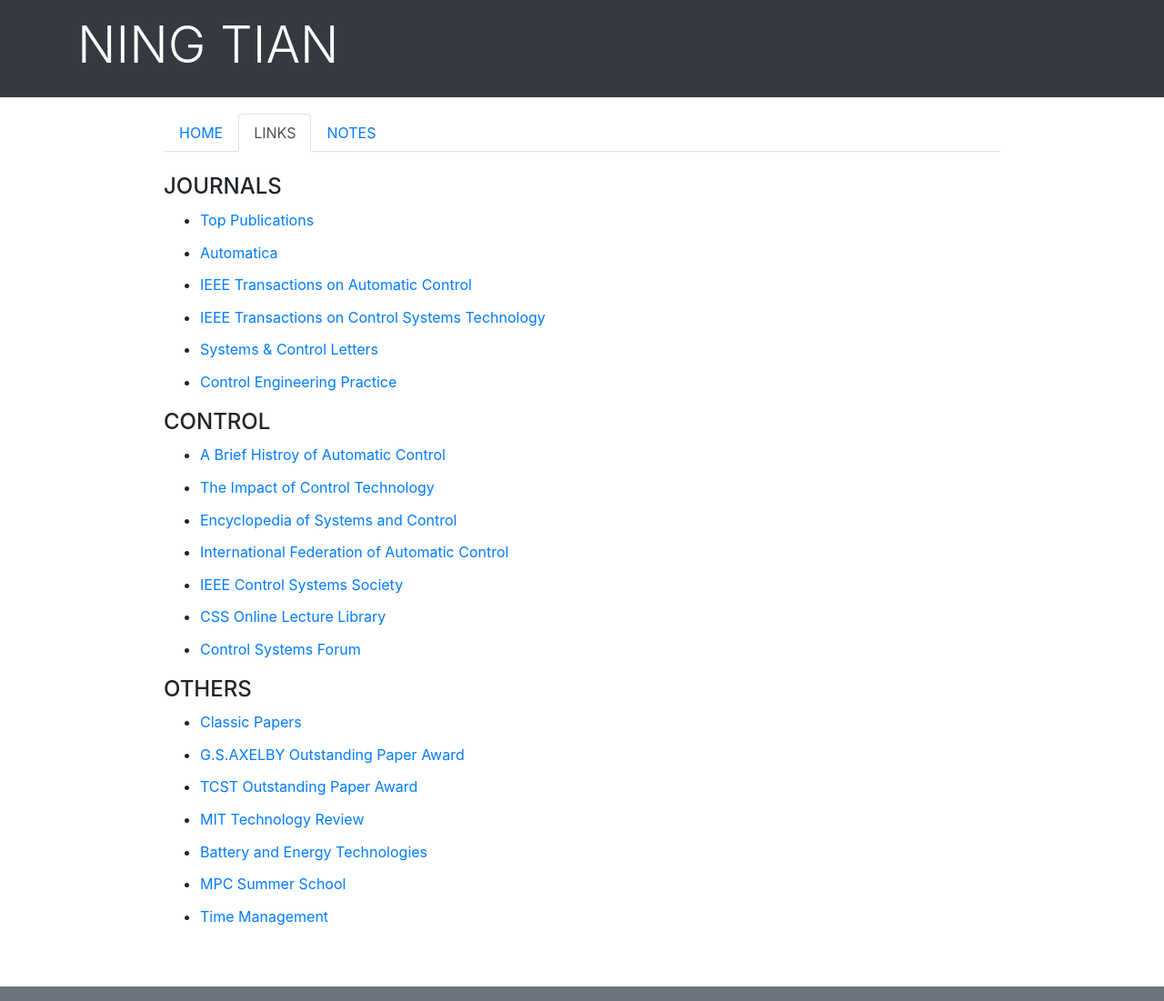
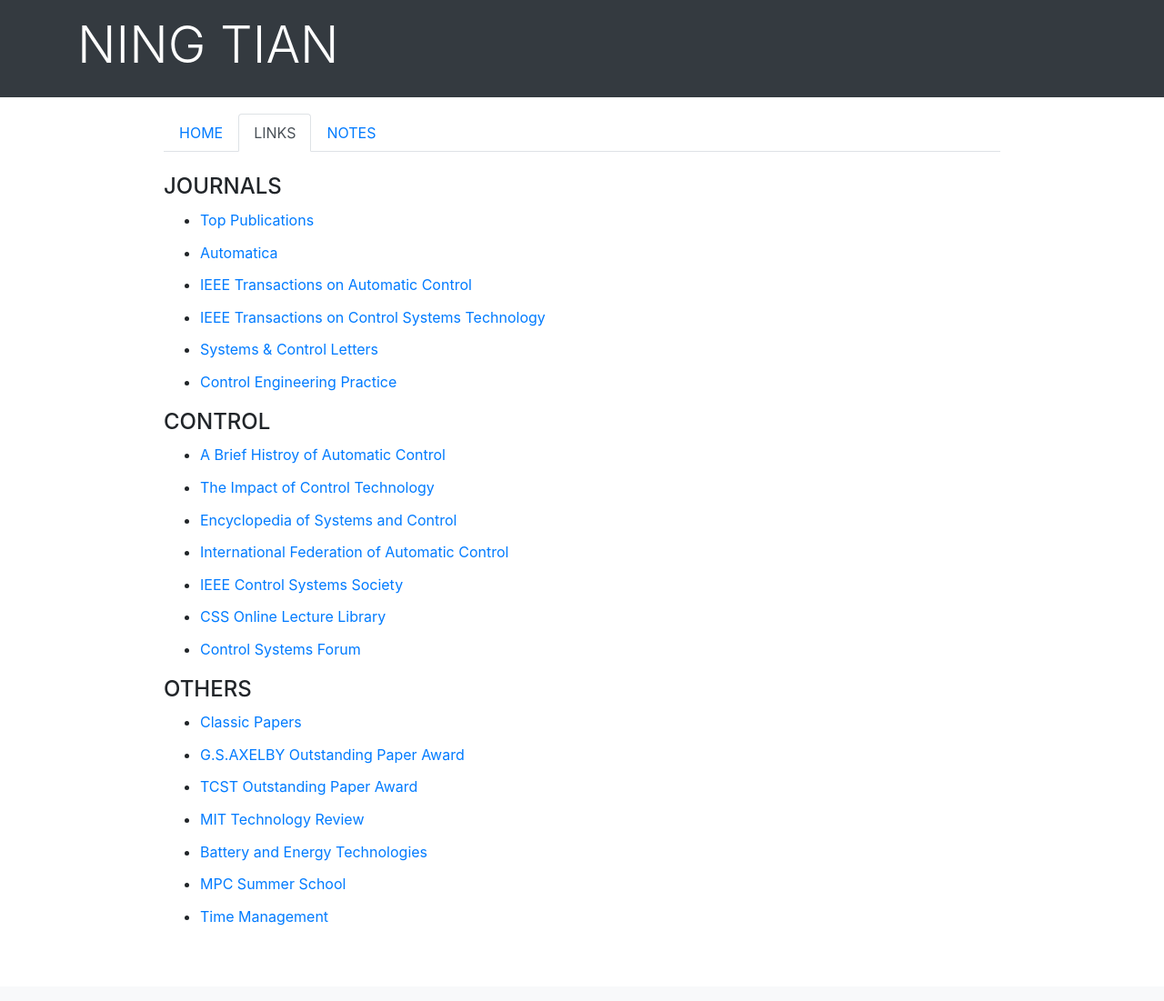
Before and after one commit to ningtian/ningtian.github.io, a Jekyll site: the page links/index.html, which Jekyll copies as it is, in a window 1280 px wide. Shown: the whole page at 91% size. Built offline with Jekyll 4.4.1, drawn with Linux system fonts in a browser that asks for light colours.

Commit message:
Update index.html

```diff
--- a/links/index.html
+++ b/links/index.html
@@ -114,7 +114,7 @@
 <br>
 
 <div class="bottom">
-<span class="d-block p-2 bg-secondary text-dark">
+<span class="d-block p-2 bg-light text-dark">
 </span>
 </div>
 
```
